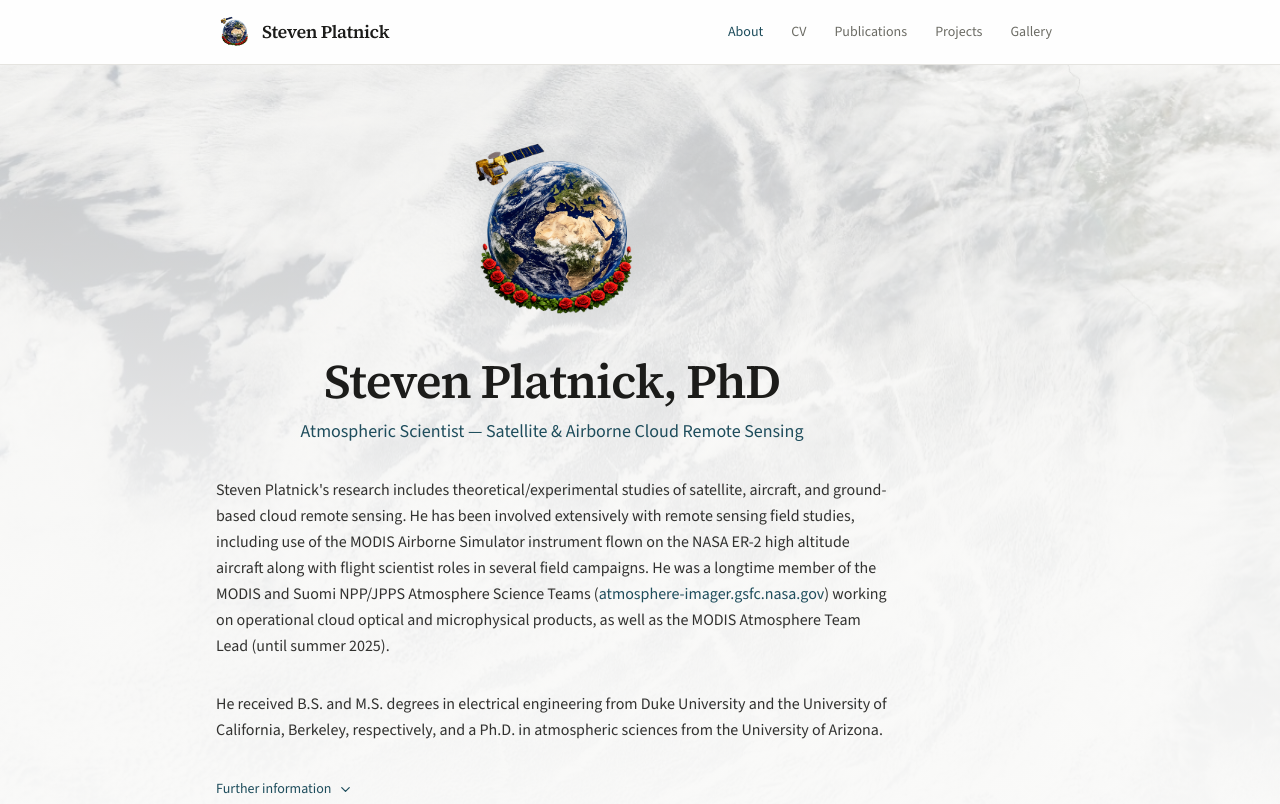
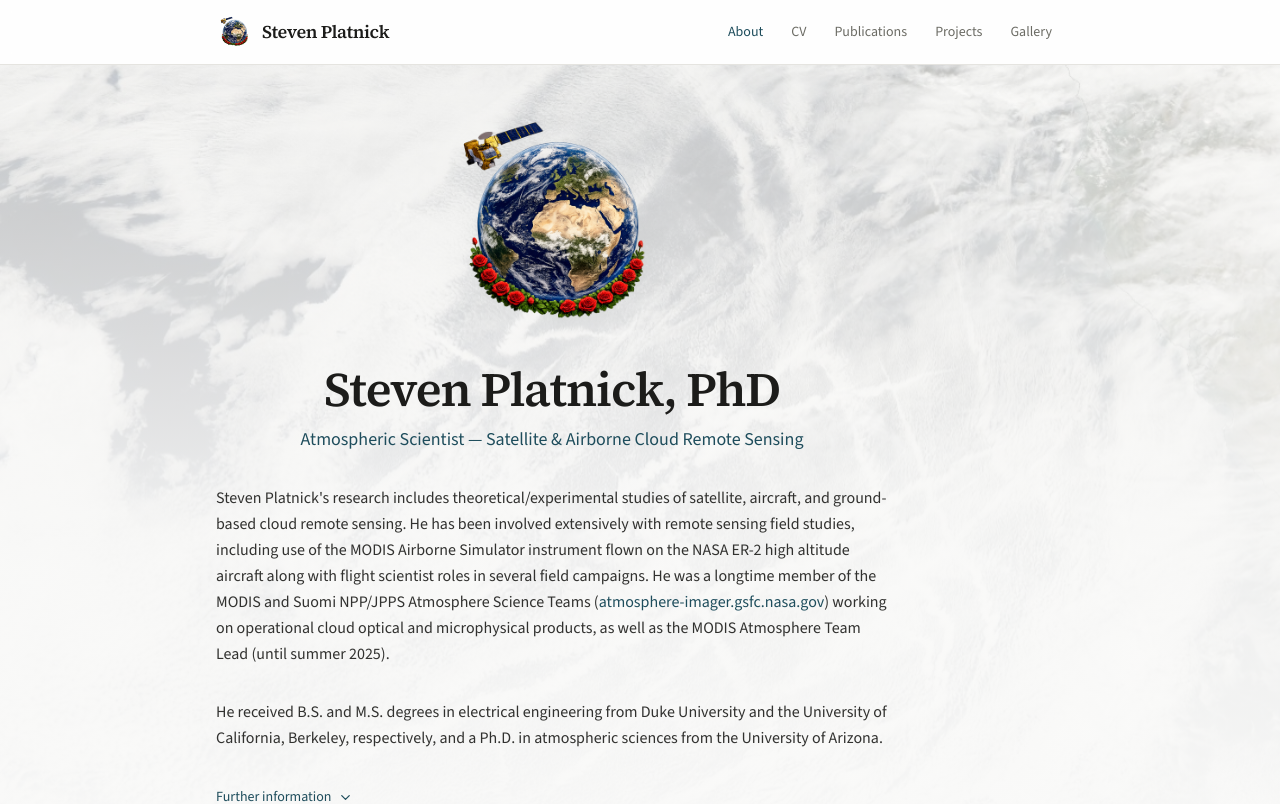
Before and after one commit to sepraca/steven-platnick-site, a Next.js app: page / in a window 1280 px wide. Shown: the top 804 px of the page. Built offline with nearby package versions, Linux system fonts and the light colour scheme.

Commit message:
Increase desktop logo size and tighten top padding on hero

```diff
--- a/src/app/page.tsx
+++ b/src/app/page.tsx
@@ -24,14 +24,14 @@ export default function Home() {
           <div className="absolute inset-0 bg-gradient-to-b from-background/40 via-background/85 to-background" />
         </div>
 
-        <div className="relative mx-auto max-w-4xl px-6 py-16">
+        <div className="relative mx-auto max-w-4xl px-6 pt-10 pb-16">
           <div className="max-w-2xl text-center">
-            <span className="relative mx-auto block h-32 w-32 overflow-hidden rounded-full sm:h-52 sm:w-52">
+            <span className="relative mx-auto block h-36 w-36 overflow-hidden rounded-full sm:h-60 sm:w-60">
               <Image
                 src="/images/logo.png"
                 alt="Steven Platnick's personal logo: Earth with a satellite in orbit, wreathed in roses"
                 fill
-                sizes="(min-width: 640px) 208px, 128px"
+                sizes="(min-width: 640px) 240px, 128px"
                 className="object-cover scale-[0.92]"
                 priority
               />
```
